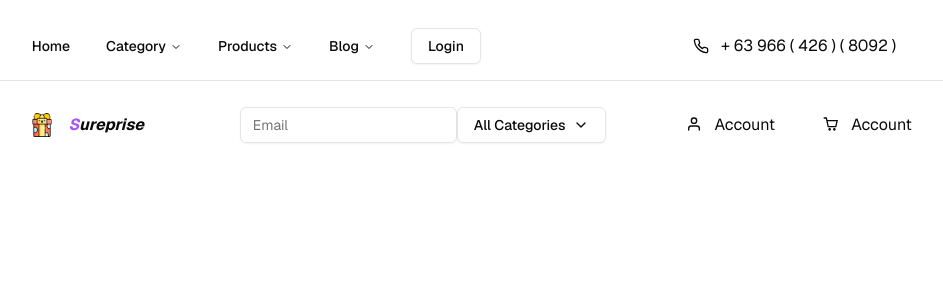
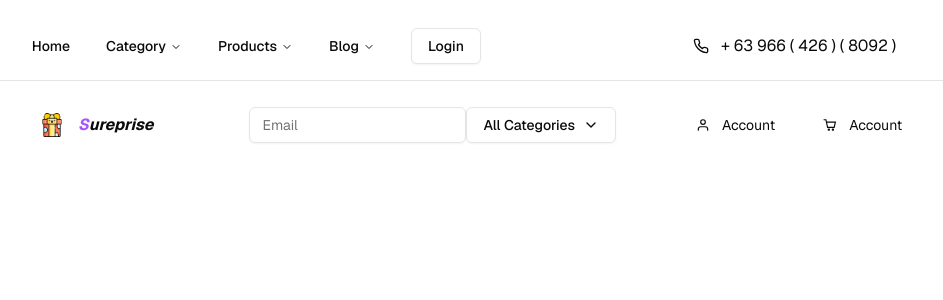
Before and after one commit to raymongarcia/sureprise, a Next.js app in the folder surprise-frontend/: page / in a window 1280 px wide. Shown: the top 300 px of the page, without its empty margins (176-1119 px from the left). Built offline with nearby package versions, Linux system fonts and the light colour scheme.

Commit message:
added changes to header

```diff
--- a/surprise-frontend/src/app/components/Header/Header.tsx
+++ b/surprise-frontend/src/app/components/Header/Header.tsx
@@ -137,7 +137,7 @@ export default function Header() {
             <Button variant="outline">Login</Button>
           </div>
           <div className="p-4 pl-48">
-            <div className="flex justify-between gap-3">
+            <div className="flex justify-between  gap-3">
               <FiPhone className="mt-1" />
               <p>+ 63 966 ( 426 ) ( 8092 )</p>
             </div>
@@ -213,7 +213,7 @@ export default function Header() {
             </DropdownMenuContent>
           </DropdownMenu>
         </div>
-        <div className="flex gap-12">
+        <div className="flex gap-12 text-sm">
           <div className="flex gap-3">
             <FiUser className="mt-[0.20rem]" />
             <p>Account</p>
```
